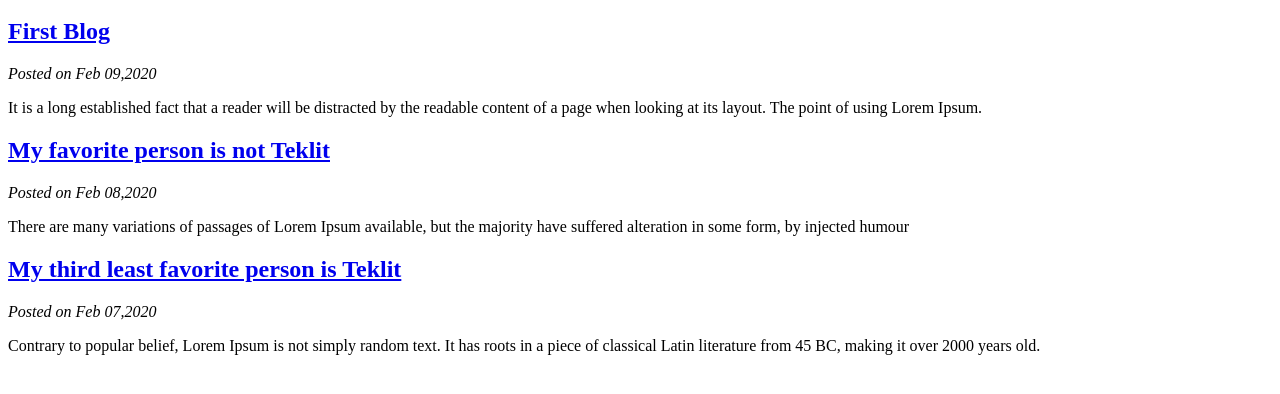
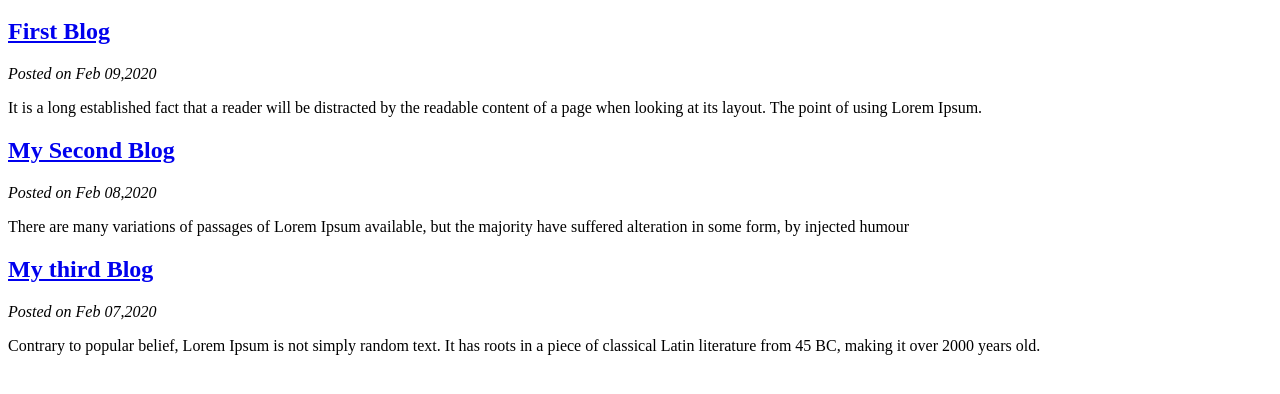
Before and after one commit to Elilta2020/06-html.Layout, a plain HTML site: page index.html in a window 1280 px wide. Shown: the part 48-442 px from the top of the page. Drawn offline with Linux system fonts and the light colour scheme.

Commit message:
Add files via upload

```diff
--- a/index.html
+++ b/index.html
@@ -18,7 +18,7 @@
     </article>
 
     <article>
-      <h2><a href="post2.html">My favorite person is not Teklit</a></h2>
+      <h2><a href="post2.html">My Second Blog</a></h2>
       <p>
         <em><span title="2020-02-08 7:30:22">Posted on Feb 08,2020</span></em>
       </p>
@@ -28,7 +28,7 @@
       </p>
     </article>
     <article>
-      <h2><a href="post3.html">My third least favorite person is Teklit</a></h2>
+      <h2><a href="post3.html">My third Blog</a></h2>
       <p>
         <em><span title="2020-02-07 7:30:22">Posted on Feb 07,2020</span></em>
       </p>
```
Also changed, not shown: post2.html (+2 -2 lines), post3.html (+2 -2 lines).
